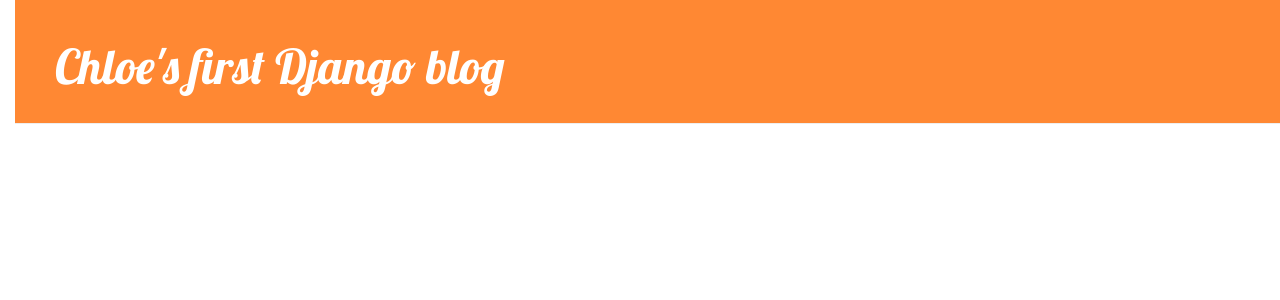
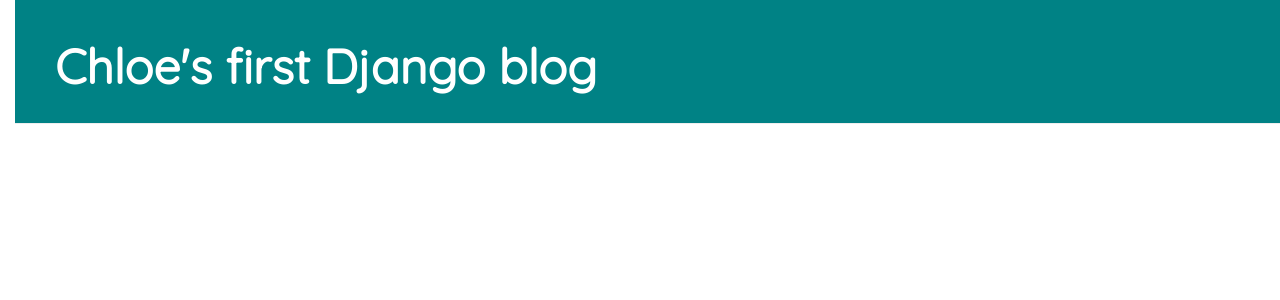
Before and after one commit to ChloeVincent/my-DjangoGirls-blog, a Django app: page / in a window 1280 px wide. Shown: the top 300 px of the page. Run offline with Django 3.2, Linux system fonts and the light colour scheme; data that the repository does not hold is empty; some libraries are stand-ins or nearby versions.

Commit message:
change style of blog

```diff
--- a/blog/static/css/blog.css
+++ b/blog/static/css/blog.css
@@ -1,6 +1,6 @@
 h1 a, h2 a {
-	color: #FF8833;
-	font-family: 'Lobster';
+	color: #008285;
+	font-family: 'Quicksand';
 }
 
 body {
@@ -8,7 +8,7 @@ body {
 }
 
 .page-header {
-    background-color: #FF8833;
+    background-color: #008285;
     margin-top: 0;
     padding: 20px 20px 20px 40px;
 }
@@ -24,7 +24,8 @@ body {
 }
 
 h1, h2, h3, h4 {
-    font-family: 'Lobster', cursive;
+    font-family: 'Quicksand';
+    font-weight: bold;
 }
 
 .date {
--- a/blog/templates/blog/base.html
+++ b/blog/templates/blog/base.html
@@ -5,7 +5,7 @@
 	<title>Chloe's first Django blog</title>
 	<link rel="stylesheet" href="//maxcdn.bootstrapcdn.com/bootstrap/3.2.0/css/bootstrap.min.css">
 	<link rel="stylesheet" href="//maxcdn.bootstrapcdn.com/bootstrap/3.2.0/css/bootstrap-theme.min.css">
-	<link href="//fonts.googleapis.com/css?family=Lobster&subset=latin,latin-ext" rel="stylesheet" type="text/css">
+	<link href="//fonts.googleapis.com/css?family=Quicksand	&subset=latin,latin-ext" rel="stylesheet" type="text/css">
 	<link rel="stylesheet" href="{% static 'css/blog.css' %}">
 </head>
 <body>
```
